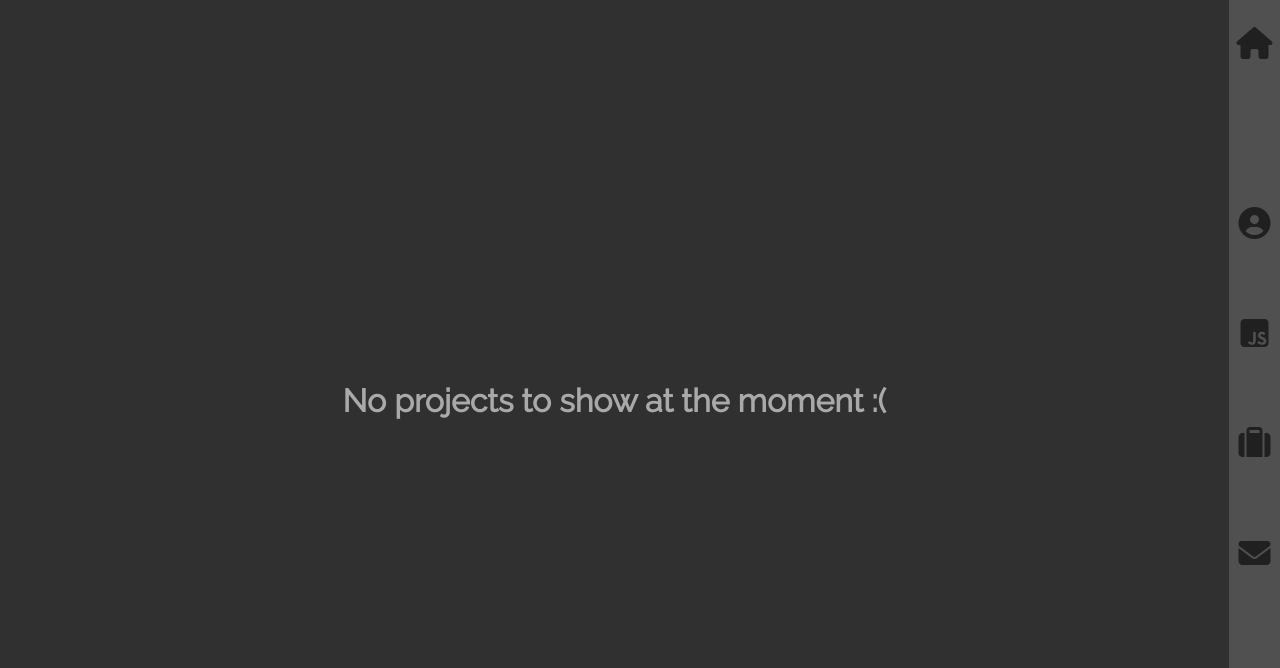
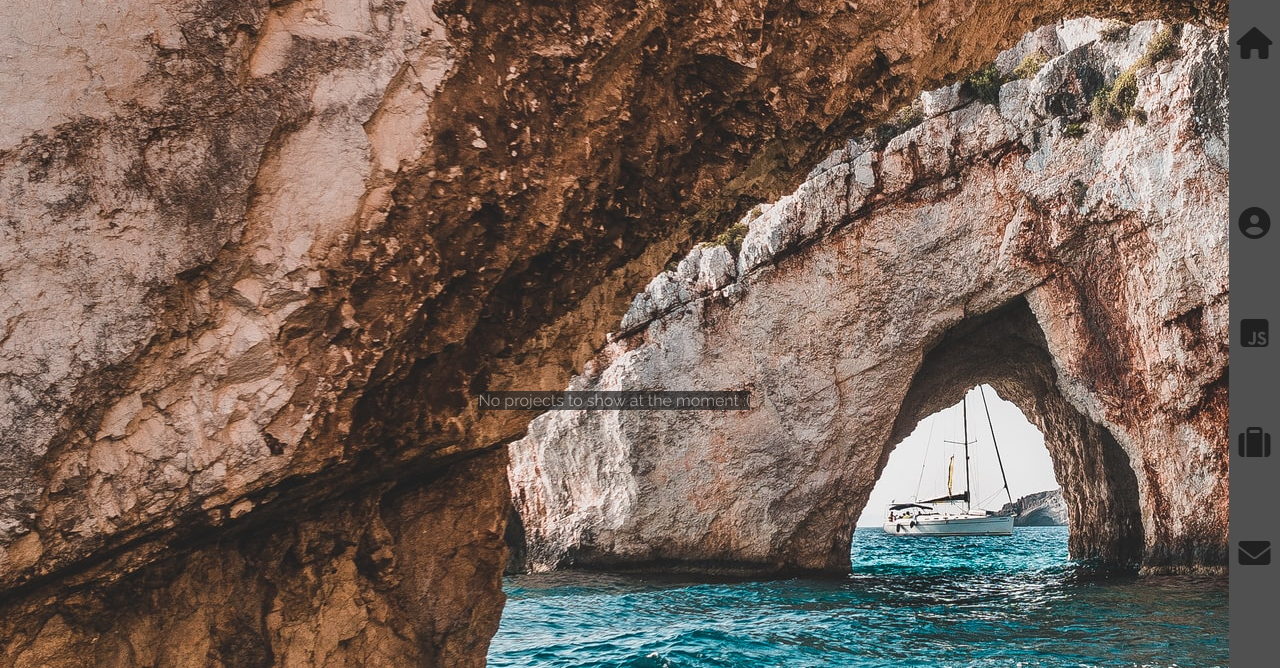
Before and after one commit to Chris-DJ-Kim/my-website, a plain HTML site: page projects.html in a window 1280 px wide. Shown: the top 668 px of the page. Drawn offline with Linux system fonts and the light colour scheme.

Commit message:
Added randomized background images to pages other than home

```diff
--- a/projects.html
+++ b/projects.html
@@ -14,13 +14,17 @@
       src="https://kit.fontawesome.com/32279ab597.js"
       crossorigin="anonymous"
     ></script>
+    <script src="./images-store.js"></script>
 
     <script src="./script.js"></script>
   </head>
 
-  <body>
+  <body onload="pageIsLoaded()">
     <div class="background-container">
-      <h1>No projects to show at the moment :(</h1>
+      <div class="background">
+        <img src="" id="background-image" />
+      </div>
+      <div class="text">No projects to show at the moment :(</div>
     </div>
     <div class="menu">
       <div class="menu-item-container">
--- a/script.js
+++ b/script.js
@@ -4,6 +4,9 @@
 
 const numberOfBackgroundImages = Object.keys(images).length;
 let initialImageNumber = 0;
+
+//To ensure background image doesn't popup too early in home page
+let isHomePage = false;
 
 function pageIsLoaded() {
   initialImageNumber = Math.floor(Math.random() * numberOfBackgroundImages);
@@ -13,6 +16,11 @@ function pageIsLoaded() {
   backgroundImage.src = images[initialImageNumber].imageLocation;
 
   currentImageNumber = initialImageNumber;
+  if (!isHomePage) {
+    document.getElementsByClassName("background")[0].style.opacity = "1";
+    document.getElementsByClassName("background")[0].style.transition =
+      "1s ease";
+  }
 }
 
 function homePageIsLoaded() {
@@ -37,8 +45,6 @@ function homePageIsLoaded() {
     thirdLine.style.opacity = "0";
     thirdLine.style.transition = ".4s ease 3s";
   }, 4500);
-
-  backGround.style.opacity = "0";
 
   setTimeout(() => {
     backGround.style.opacity = "1";
@@ -72,6 +78,7 @@ function homePageIsLoaded() {
   //ALSO ADD TRANSITION EFFECTS!!!
   let currentImageNumber = 0;
 
+  isHomePage = true;
   pageIsLoaded();
 
   const backgroundImage = document.getElementById("background-image");
--- a/styles.css
+++ b/styles.css
@@ -29,7 +29,7 @@ a {
     height: 100%;
     width: 100%;
     z-index: 1;
-    opacity: 1;
+    opacity: 0;
 }
 
 .background img {
```
Also changed, not shown: contact.html (+6 -2 lines), skills.html (+6 -2 lines).
